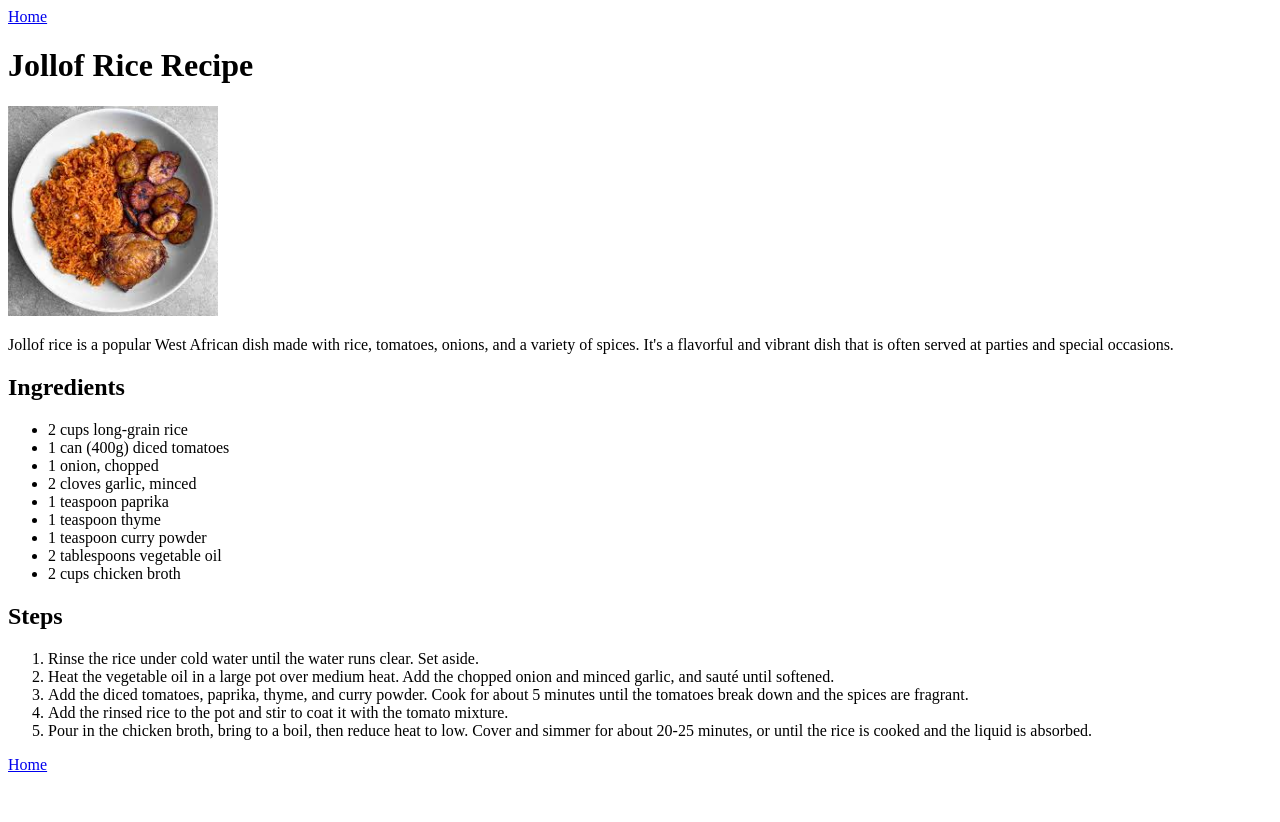
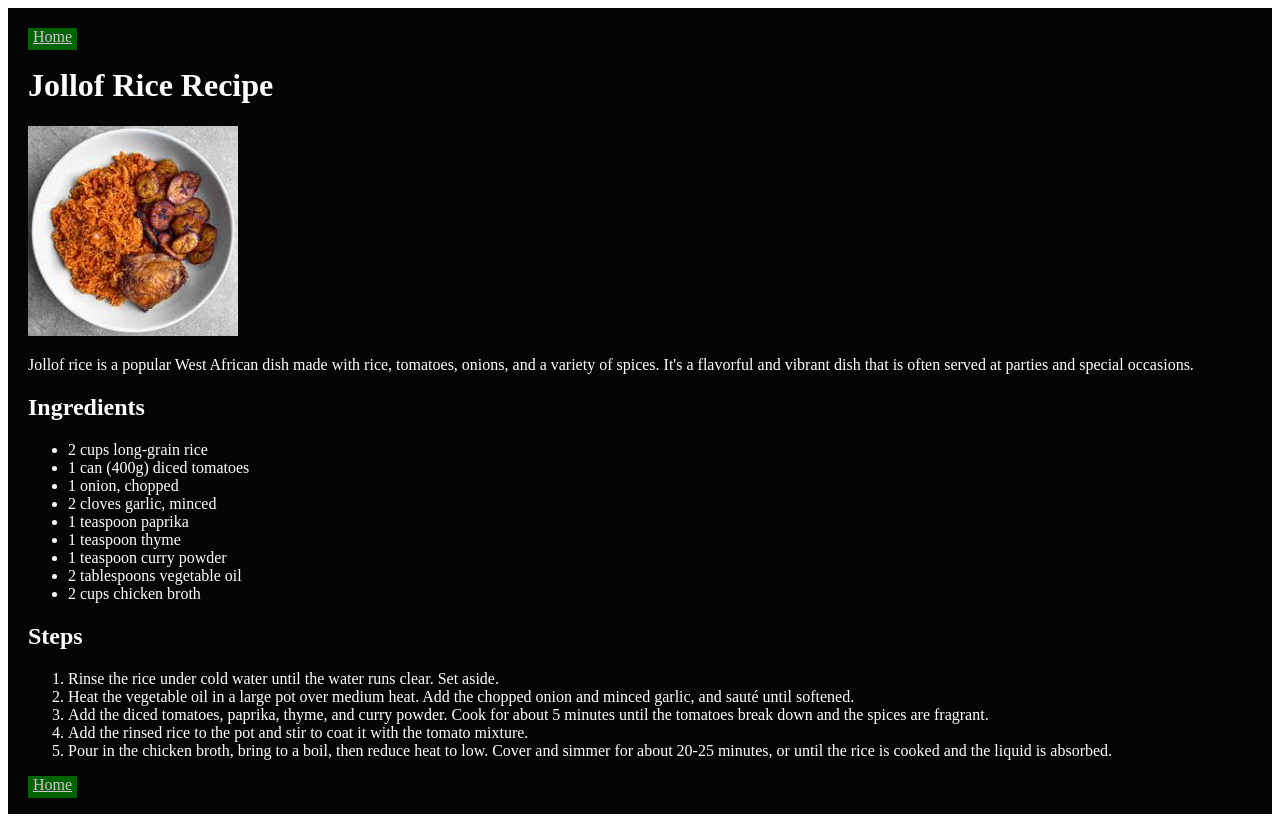
Before and after one commit to Vovwelthedev/Odin-recipes, a plain HTML site: page recipes/JollofRice.html in a window 1280 px wide. Before the commit the page ends 800 px from the top, so only its background shows below. Drawn offline with Linux system fonts and the light colour scheme.

Commit message:
Style the page

```diff
--- a/recipes/JollofRice.html
+++ b/recipes/JollofRice.html
@@ -3,9 +3,11 @@
 <head>
   <meta charset="UTF-8">
     <title>Jollof Rice Recipe</title>
+      <link rel="stylesheet" href="../style.css">
 </head>
 <body>
-    <a href="../index.html">Home</a>
+   <div class="Jollof">
+    <a class="home" href="../index.html">Home</a>
      <h1>Jollof Rice Recipe</h1>
      <img src="./img-recipes/JollofRice.jpeg" alt="Jollof Rice" height="210"width="210">
      <p>Jollof rice is a popular West African dish made with rice, tomatoes, onions, and a variety of spices.
@@ -31,5 +33,6 @@
         <li>Add the rinsed rice to the pot and stir to coat it with the tomato mixture.</li>
         <li>Pour in the chicken broth, bring to a boil, then reduce heat to low. Cover and simmer for about 20-25 minutes, or until the rice is cooked and the liquid is absorbed.</li>
      </ol>
-     <a href="../index.html">Home</a>
+     <a class="home" href="../index.html">Home</a>
+     </div>
 </body>
--- a/style.css
+++ b/style.css
@@ -1,20 +1,52 @@
-*{padding: 10px;
-  margin: 20px;
-  font-size: 40px;}
+*{color: white;}
 
 .boxfr {
   background-color: darkgreen;
+  padding: 10px;
+  margin-bottom: 10px;
+  font-size: 40px;
 }
 
 .boxjr {
   background-color: saddlebrown;
+  padding: 10px;
+  margin-bottom: 10px;
+  font-size: 40px;
 }
 
 .boxes {
   background-color: darkgoldenrod;
+  padding: 10px;
+  margin-bottom: 10px;
+  font-size: 40px;
 }
 
 .frc {
   background-color: black;
   color: white;
+  padding: 10px;
+  margin-bottom: 10px;
+  font-size: 20px;
 }
+
+.Egusi,
+.Jollof,
+.Fried
+{
+  background-color: rgb(5, 5, 5);
+  color: whitesmoke;
+  padding: 20px;
+}
+
+.home {
+  background-color: darkgreen;
+  color: thistle;
+  padding: fit-content;
+  padding-left: 5px;
+  padding-right: 5px;
+  padding-block-end: 5px;
+  height: fit-content;
+  width: fit-content;
+  margin-top: 50px;
+  margin-bottom: 20px;
+  }
```
Also changed, not shown: index.html (+5 -1 lines), recipes/EgusiSoup.html (+5 -2 lines), recipes/FriedRice.html (+5 -2 lines).
